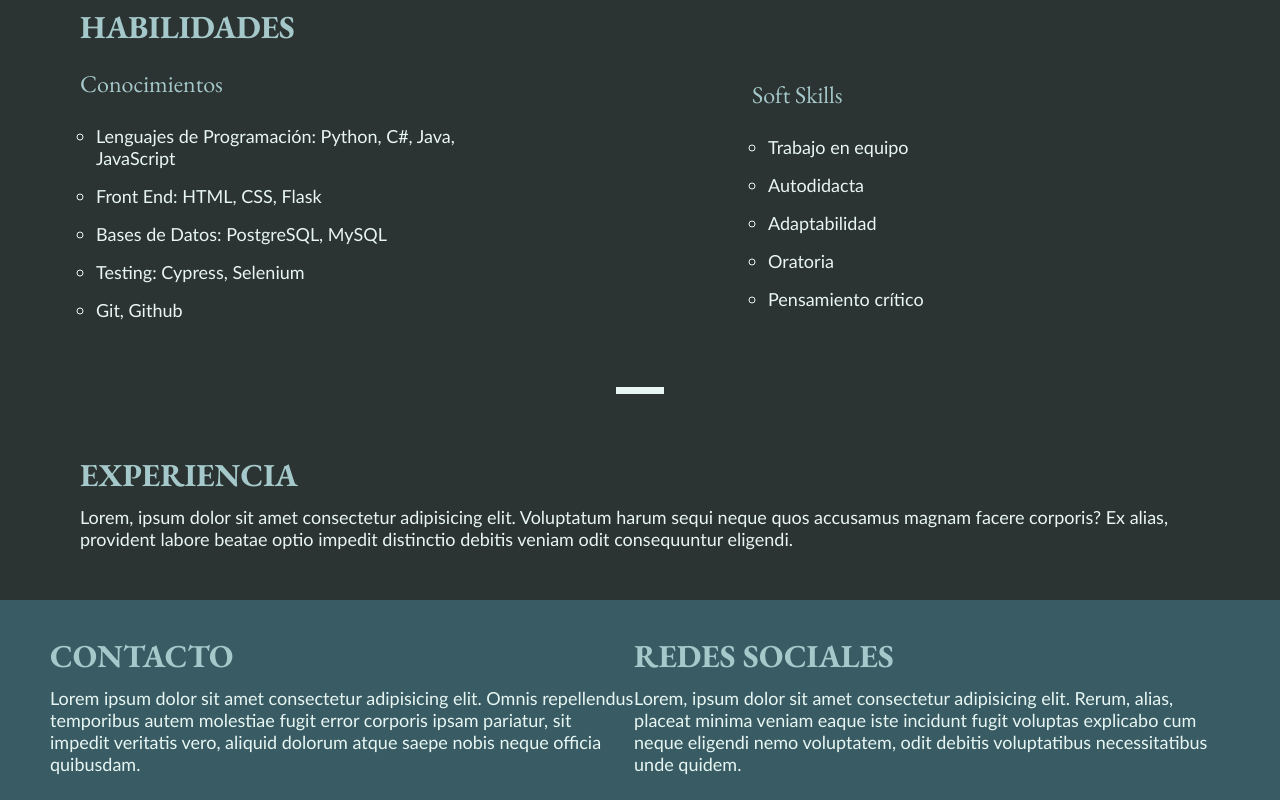
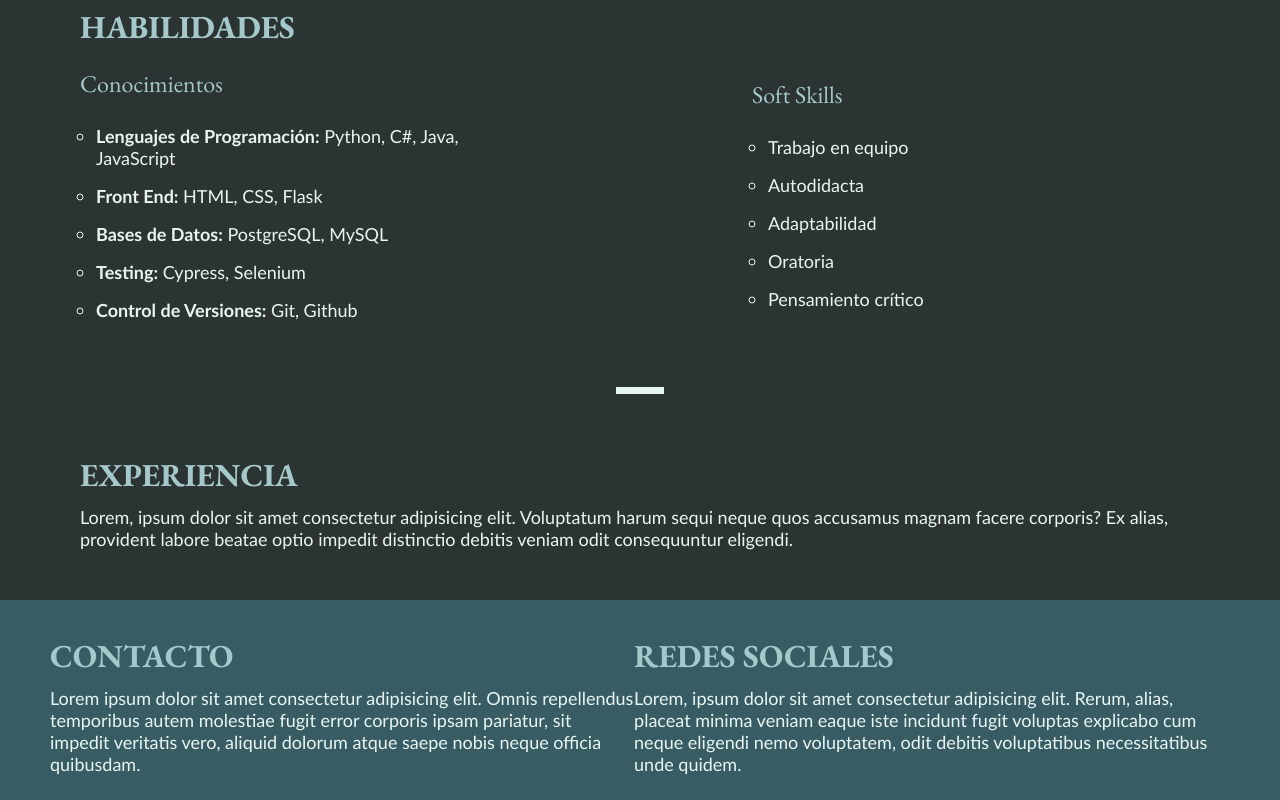
Before and after one commit to rssv384/DFE-Proyecto-Parcial-1, a plain HTML site: page index.html in a window 1280 px wide. Shown: the part 1479-2279 px from the top of the page. Drawn offline with nearby package versions, Linux system fonts and the light colour scheme.

Commit message:
Habilidades técnicas: categorías negrita

```diff
--- a/index.html
+++ b/index.html
@@ -88,11 +88,11 @@
                     <h3>Conocimientos</h3>
                     <div class="flex-row">
                         <ul>
-                            <li>Lenguajes de Programación: Python, C#, Java, JavaScript</li>
-                            <li>Front End: HTML, CSS, Flask</li>
-                            <li>Bases de Datos: PostgreSQL, MySQL</li>
-                            <li>Testing: Cypress, Selenium</li>
-                            <li>Git, Github</li>
+                            <li><b>Lenguajes de Programación:</b> Python, C#, Java, JavaScript</li>
+                            <li><b>Front End:</b> HTML, CSS, Flask</li>
+                            <li><b>Bases de Datos:</b> PostgreSQL, MySQL</li>
+                            <li><b>Testing:</b> Cypress, Selenium</li>
+                            <li><b>Control de Versiones:</b> Git, Github</li>
                         </ul>
                     </div>
                 </div>
```
